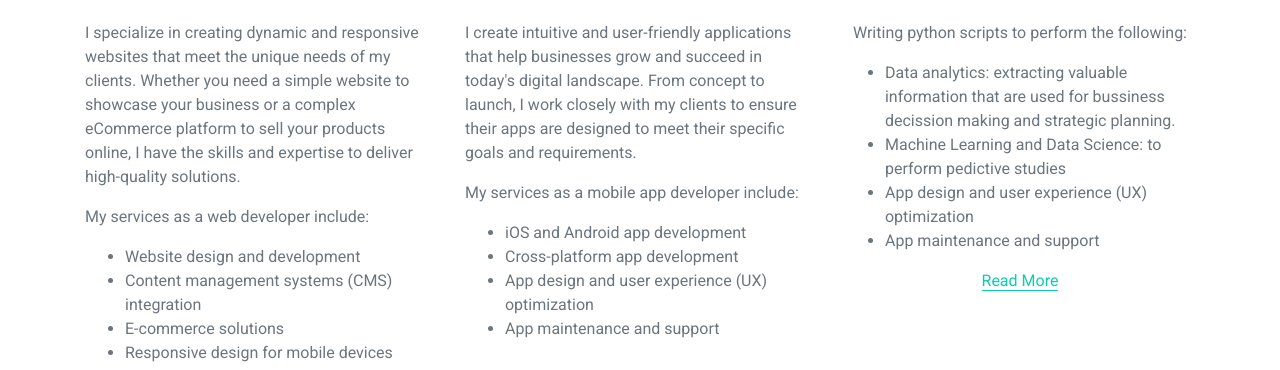
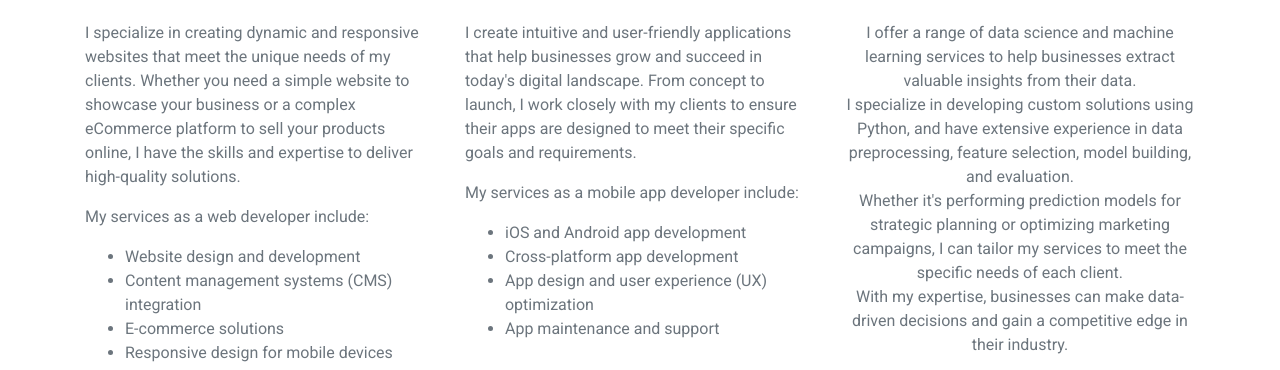
Before and after one commit to selgharabawy/selgharabawy, a plain HTML site: page index.html in a window 1280 px wide. Shown: the part 4701-5071 px from the top of the page. Drawn offline with nearby package versions, Linux system fonts and the light colour scheme.

Commit message:
Try out my data science services

```diff
--- a/index.html
+++ b/index.html
@@ -379,7 +379,11 @@
                         <i class="fab fa-2x fa-android service-icon bg-primary text-white mr-3"></i>
                         <h4 class="font-weight-bold m-0">Data science Tasks</h4>
                     </div>
-                    <p>Writing python scripts to perform the following:
+                    <p>
+                        I offer a range of data science and machine learning services to help businesses extract valuable insights from their data.<br>
+                        I specialize in developing custom solutions using Python, and have extensive experience in data preprocessing, feature selection, model building, and evaluation. <br>
+                        Whether it's performing prediction models  for strategic planning or optimizing marketing campaigns, I can tailor my services to meet the specific needs of each client.<br>
+                        With my expertise, businesses can make data-driven decisions and gain a competitive edge in their industry.
                         <ul style="text-align: left;">
                             <li>Data analytics: extracting valuable information that are used for bussiness decission making and strategic planning.</li>
                             <li>Machine Learning and Data Science: to perform pedictive studies </li>
```
